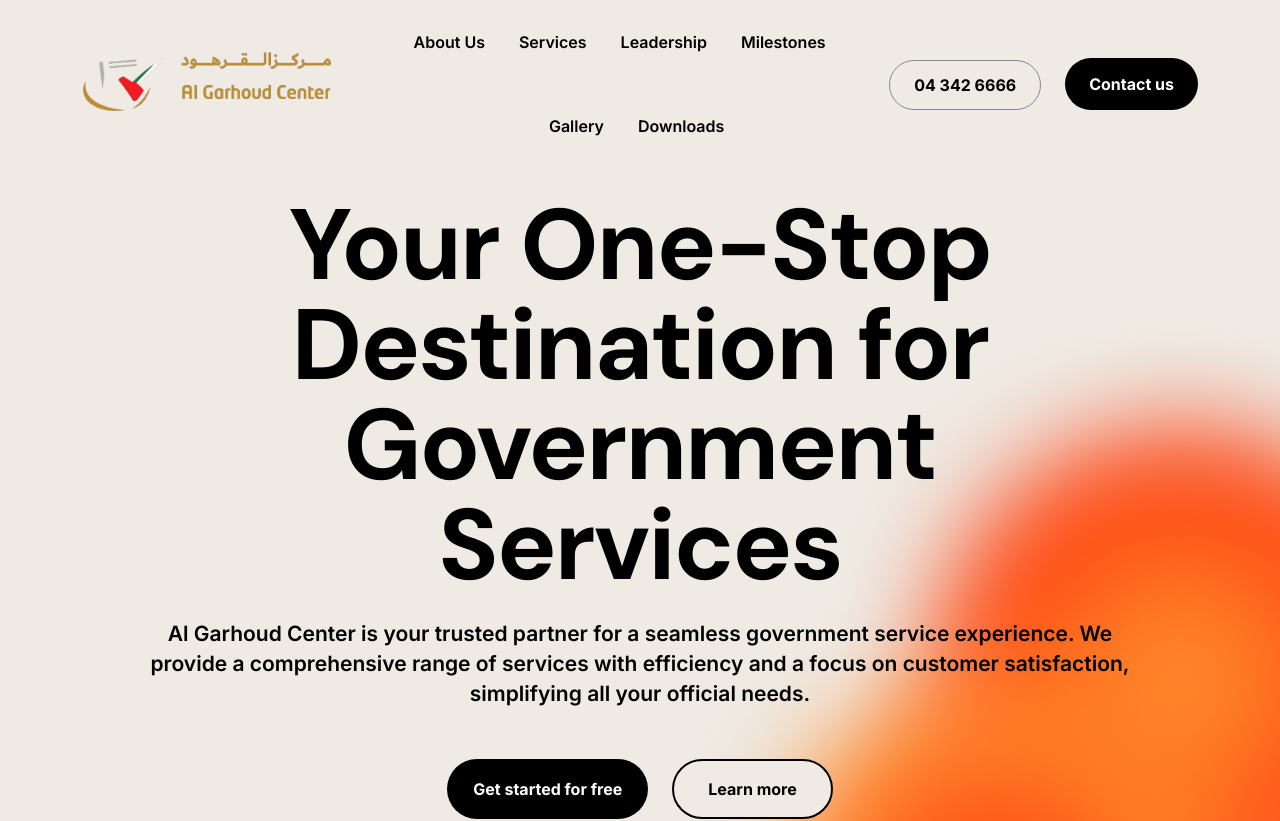
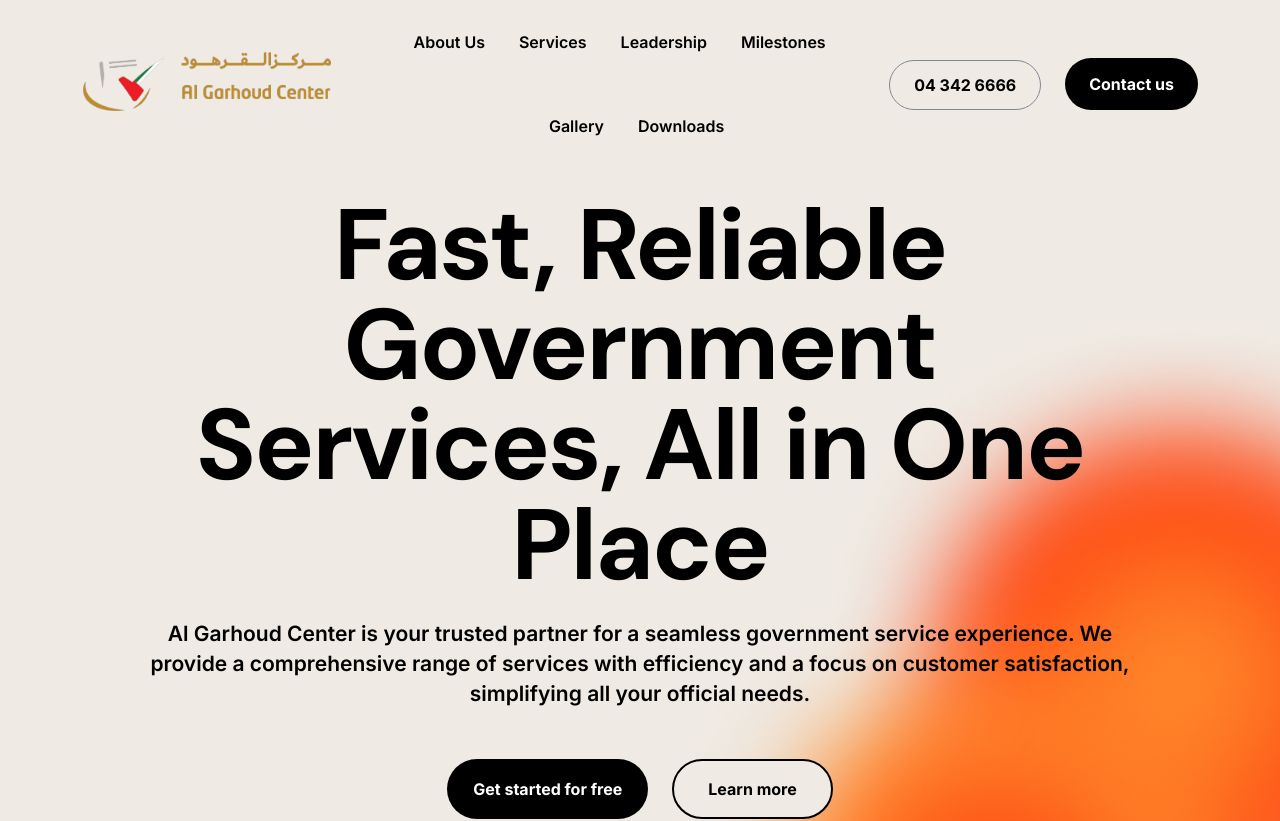
Before and after one commit to roshanzamil/al_garhoud_center, a Next.js app: page / in a window 1280 px wide. Shown: the top 821 px of the page. Built offline with nearby package versions, Linux system fonts and the light colour scheme; a web font is replaced by a local one.

Commit message:
Your One-Stop Destination for Government Services
change this content

```diff
--- a/src/components/homes/home-1/HeroHomeOne.tsx
+++ b/src/components/homes/home-1/HeroHomeOne.tsx
@@ -33,7 +33,7 @@ export default function HeroHomeOne() {
       </div>
       <div className="container">
         <div className="azzle-hero-content1">
-          <h1 data-aos="fade-left" data-aos-delay="500">Your One-Stop Destination for Government Services</h1>
+          <h1 data-aos="fade-left" data-aos-delay="500">Fast, Reliable Government Services, All in One Place</h1>
           <p data-aos="zoom-in" data-aos-delay="700">Al Garhoud Center is your trusted partner for a seamless government service experience. We provide a comprehensive range of services with efficiency and a focus on customer satisfaction, simplifying all your official needs.</p>
           <div className="azzle-hero-button mt-50">
             <Link className="azzle-default-btn" data-aos="fade-up" data-aos-delay="900" href="/contact-us" data-text="Get started for free">
```
